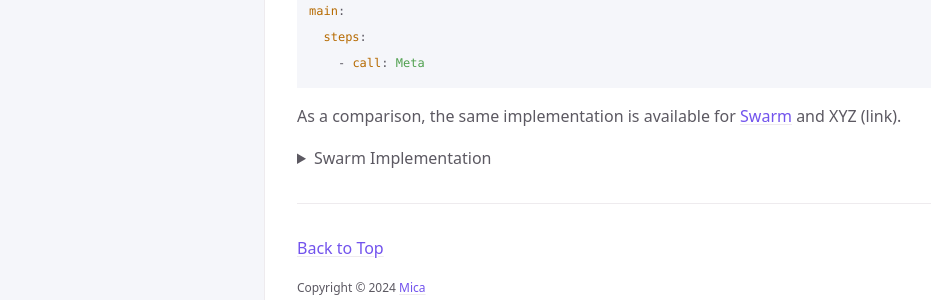
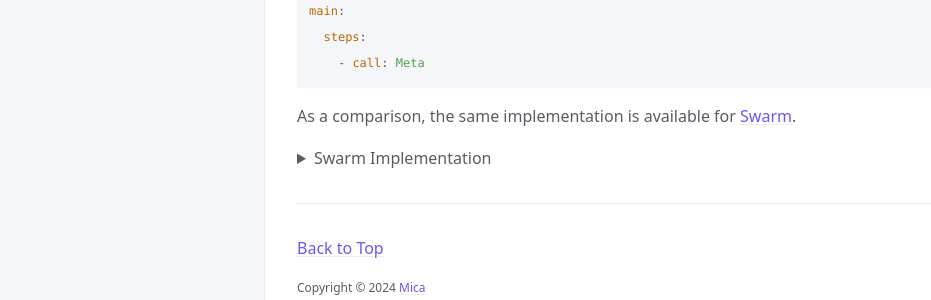
Before and after one commit to Mica-labs/Mica-labs.github.io, a Jekyll site: the page built from index.md, in a window 1280 px wide and 900 px high, scrolled down 751 px. Shown: the part 563-863 px from the top of the window, without its empty margins (107-1038 px from the left). Built offline with Jekyll 4.4.1, drawn with Linux system fonts in a browser that asks for light colours; cached includes are drawn as plain includes.

Commit message:
Update index.md

````diff
--- a/index.md
+++ b/index.md
@@ -47,7 +47,7 @@ main:
     - call: Meta
 ```
 
-As a comparison, the same implementation is available for [Swarm](https://github.com/openai/swarm/tree/main/examples/airline) and XYZ (link).
+As a comparison, the same implementation is available for [Swarm](https://github.com/openai/swarm/tree/main/examples/airline).
 
 <details>
   <summary>Swarm Implementation</summary>
````
